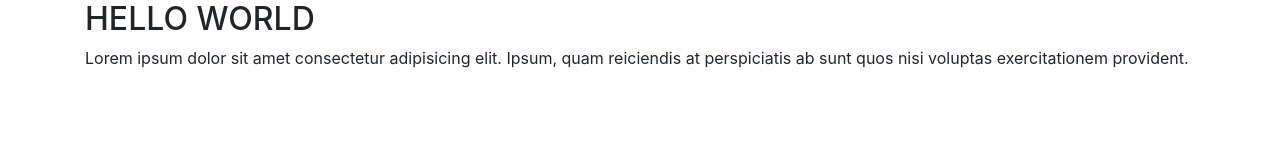
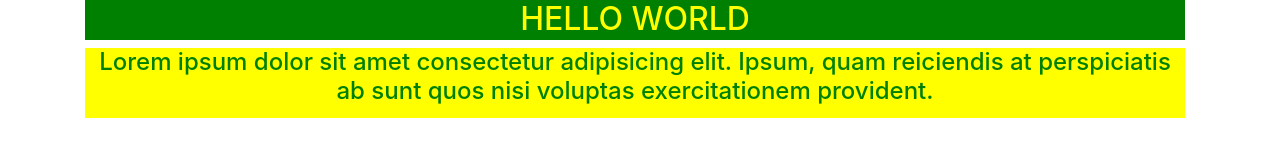
Before and after one commit to MUHAMMADYUSUF-WEB1/test_tutturiol2, a plain HTML site: page index.html in a window 1280 px wide. Drawn offline with Linux system fonts and the light colour scheme.

Commit message:
js.jsni kim yozadi

```diff
--- a/index.html
+++ b/index.html
@@ -5,11 +5,16 @@
     <meta name="viewport" content="width=device-width, initial-scale=1.0">
     <title>Document</title>
     <link rel="stylesheet" href="bootstrap.css">
+    <link rel="stylesheet" href="style.css">
 </head>
 <body>
     <div class="container">
-        <h2>HELLO WORLD</h2>
-        <p>Lorem ipsum dolor sit amet consectetur adipisicing elit. Ipsum, quam reiciendis at perspiciatis ab sunt quos nisi voluptas exercitationem provident.</p>
+        <div class="h2">
+            <h2>HELLO WORLD</h2>
+        </div>
+        <div class="p">
+            <h4>Lorem ipsum dolor sit amet consectetur adipisicing elit. Ipsum, quam reiciendis at perspiciatis ab sunt quos nisi voluptas exercitationem provident.</h4>
+        </div>
     </div>
 </body>
 </html>
--- a/style.css
+++ b/style.css
@@ -1,6 +1,15 @@
-.container{
-    width: 1300px;
-    height: 60px;
+
+.h2{
+    width: 1100px;
+    height: 40px;
+    text-align: center;
     background-color: green;
     color: rgb(255, 255, 0);
 }
+.p{
+    width: 1100px;
+    height: 70px;
+    text-align: center;
+    color: green;
+    background-color: rgb(255, 255, 0);
+}
```
